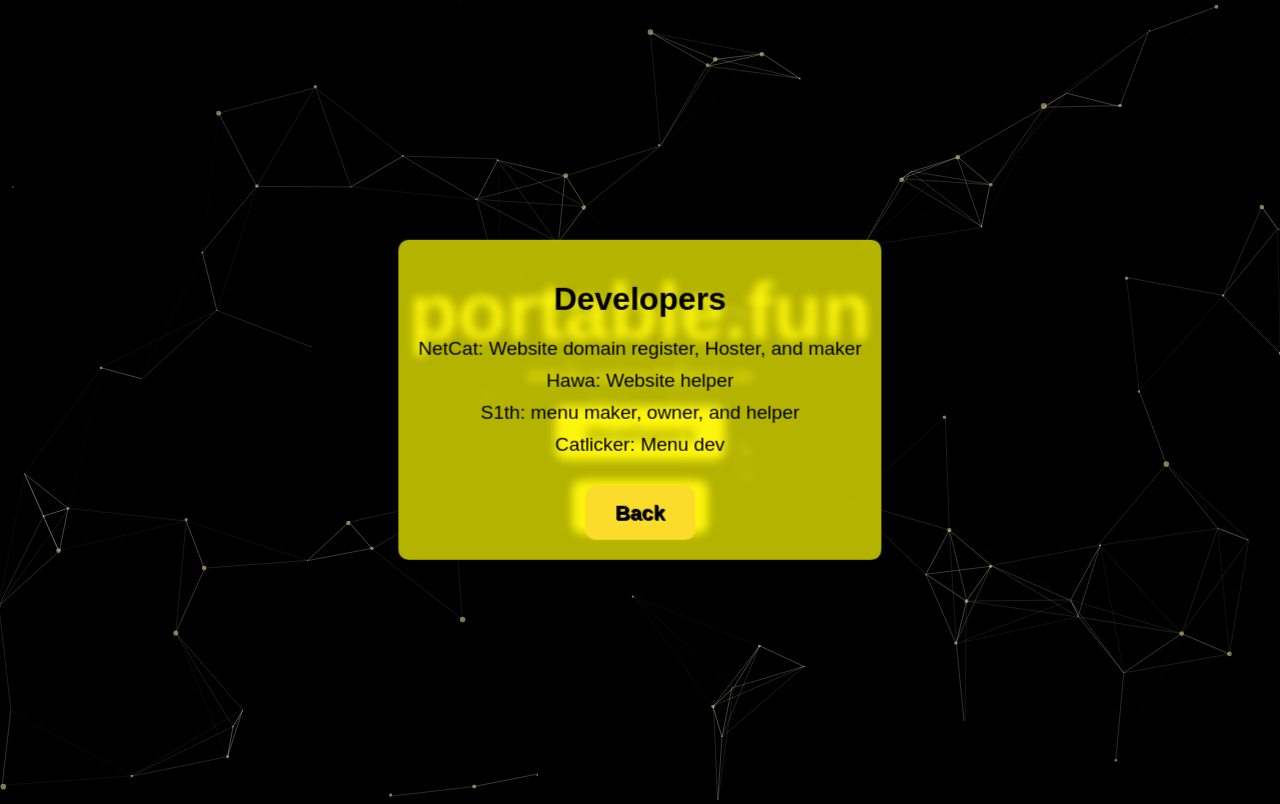
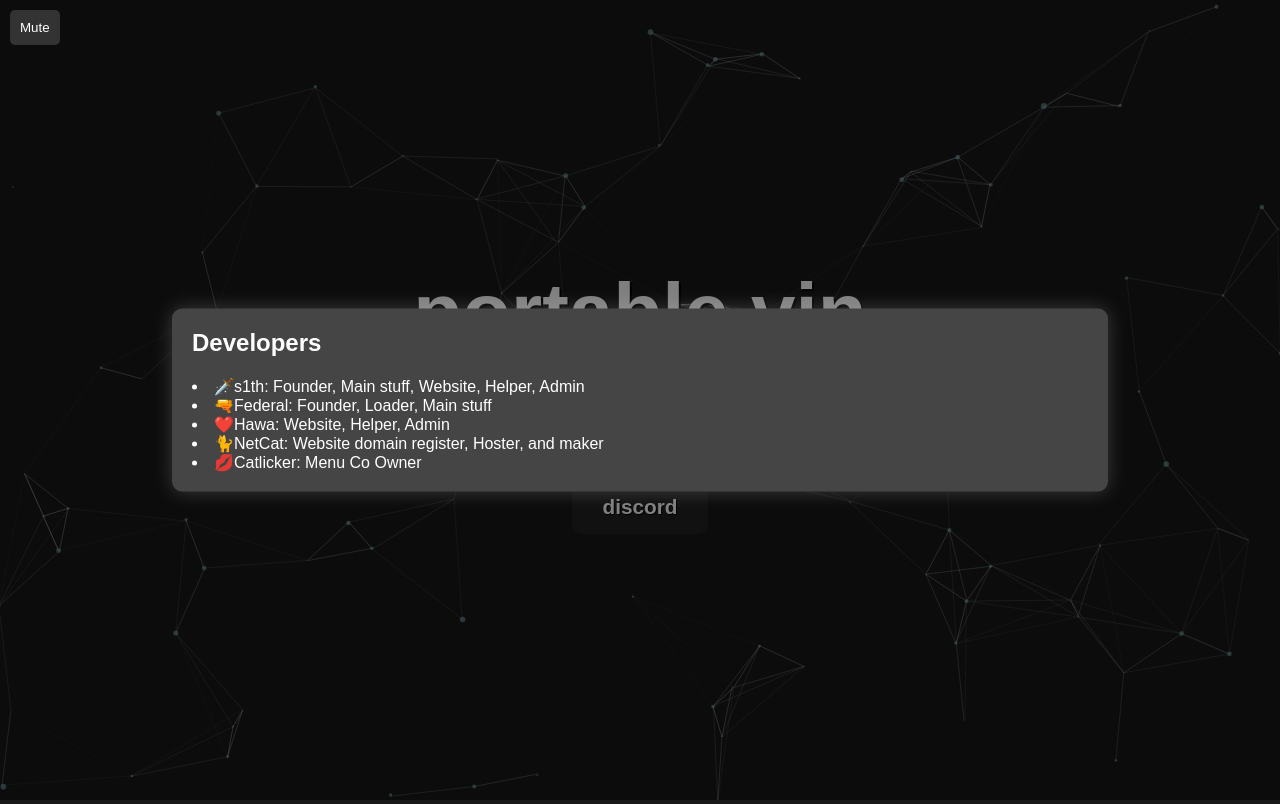
Before and after one commit to Axel-AxIsWare/portable, a plain HTML site: page index.html in a window 1280 px wide. Both pictures are taken after a click on the button "developers". Drawn offline with nearby package versions, Linux system fonts and the light colour scheme.

Commit message:
Update index.html

```diff
--- a/index.html
+++ b/index.html
@@ -14,7 +14,7 @@
             flex-direction: column;
             justify-content: center;
             align-items: center;
-            background-color: black;
+            background-color: RGB(25, 25, 25);
             color: red;
             font-family: Arial, sans-serif;
             overflow: hidden;
@@ -33,7 +33,7 @@
             text-align: center;
             text-shadow: 2px 2px black;
             z-index: 1;
-            color: #FCDC2A;
+            color: RGB(255, 255, 255);
         }
 
         .small-text {
@@ -41,7 +41,7 @@
             margin-top: 10px;
             text-align: center;
             z-index: 1;
-            color: #FCDC2A;
+            color: RGB(255, 255, 255);
         }
 
         .button {
@@ -50,8 +50,8 @@
             padding: 15px 30px;
             font-size: 1.3em;
             font-weight: bold;
-            color: black;
-            background-color: #FCDC2A;
+            color: white;
+            background-color: RGB(35, 35, 35);
             border: black;
             cursor: pointer;
             text-shadow: 1px 1px black;
@@ -59,71 +59,149 @@
         }
 
         .button:hover {
-            box-shadow: 0px 0px 10px #FCDC2A;
+            box-shadow: 0px 0px 10px RGB(35, 35, 35);
         }
 
-        /* Developers menu styles */
-        .developers-menu {
+        .panel-overlay {
+            display: none;
+            position: fixed;
+            top: 0;
+            left: 0;
+            width: 100%;
+            height: 100%;
+            background-color: rgba(0, 0, 0, 0.5);
+            z-index: 1;
+            transition: opacity 0.5s ease;
+        }
+
+        .dev-credit-button {
+            border-radius: 10px;
+            margin-top: 20px;
+            padding: 15px 30px;
+            font-size: 1.3em;
+            font-weight: bold;
+            color: white;
+            background-color: RGB(35, 35, 35);
+            border: black;
+            cursor: pointer;
+            text-shadow: 1px 1px black;
+            z-index: 1;
+        }
+
+
+        .panel {
+            display: none;
             position: fixed;
             top: 50%;
             left: 50%;
             transform: translate(-50%, -50%);
-            background-color: rgba(255, 255, 0, 0.7);
+            width: 70%;
+            background-color: #454545;
+            color: white;
             padding: 20px;
             border-radius: 10px;
-            text-align: center;
+            box-shadow: 0 0 20px rgba(255, 255, 255, 0.2);
             z-index: 2;
-            backdrop-filter: blur(5px);
-            box-shadow: 0 0 20px rgba(0, 0, 0, 0.5);
-            display: none;
+            transition: opacity 0.5s ease;
         }
 
-        .developers-menu h1 {
-            font-size: 2em;
-            color: black;
-            margin-bottom: 20px;
+        .panel h2 {
+            font-size: 1.5em;
+            margin-top: 0;
         }
 
-        .developers-menu ul {
-            list-style: none;
-            padding: 0;
-            margin: 0;
+        .panel p {
+            font-size: 20px;
         }
 
-        .developers-menu ul li {
-            font-size: 1.2em;
-            color: black;
-            margin-bottom: 10px;
+        .mute-button {
+            position: absolute;
+            top: 10px;
+            left: 10px;
+            padding: 10px;
+            background-color: #333;
+            color: #fff;
+            border: none;
+            border-radius: 5px;
+            cursor: pointer;
+            z-index: 9999;
         }
+
+        .mute-button:hover {
+            background-color: #555;
+        }
+
     </style>
 </head>
 
 <body>
+    <!-- Audio Element for Playing MP3 -->
+    <audio id="bgMusic" autoplay loop>
+        <source src="music.mp3" type="audio/mpeg">
+    </audio>
+
     <div id="particles-js"></div>
     <div class="center-text">
-        portable.fun
+        portable.vin
     </div>
     <div class="small-text">
         Website made by NetCat & s1th
     </div>
 
-    <button class="button" onclick="toggleDevelopersMenu()">
-        developers
-    </button>
+    <button class="dev-credit-button" onclick="openPanel('dev-panel')">developers</button>
     <button class="button" onclick="window.location.href='https://discord.gg/Sw8VtwjWtM'">
         discord
     </button>
 
-    <div class="developers-menu" id="developersMenu" style="display: none;">
-        <h1>Developers</h1>
-        <ul>
-            <li>NetCat: Website domain register, Hoster, and maker</li>
-            <li>Hawa: Website helper</li>
-            <li>S1th: menu maker, owner, and helper</li>
-            <li>Catlicker: Menu dev</li>
-        </ul>
-        <button class="button" onclick="goBack()">Back</button>
+    <button class="mute-button" onclick="toggleMute()">Mute</button>
+
+    <div id="dev-panel-overlay" class="panel-overlay" onclick="closePanel('dev-panel')"></div>
+    <div id="dev-panel" class="panel">
+        <h2>Developers</h2>
+        <div>
+            <li>🗡️s1th: Founder, Main stuff, Website, Helper, Admin</li>
+            <li>
+                🔫Federal: Founder, Loader, Main stuff</li>
+            <li>❤️Hawa: Website, Helper, Admin</li>
+            <li>🐈NetCat: Website domain register, Hoster, and maker</li>
+            <li>💋Catlicker: Menu Co Owner</li>
+        </div>
     </div>
+
+    <script>
+        function openPanel(panelId) {
+            var panel = document.getElementById(panelId);
+            var overlay = document.getElementById(panelId + "-overlay");
+            panel.style.opacity = "0";
+            overlay.style.opacity = "0";
+            panel.style.display = "block";
+            overlay.style.display = "block";
+            setTimeout(function () {
+                panel.style.opacity = "1";
+                overlay.style.opacity = "1";
+            }, 50);
+        }
+
+        function closePanel(panelId) {
+            var panel = document.getElementById(panelId);
+            var overlay = document.getElementById(panelId + "-overlay");
+            panel.style.opacity = "0";
+            overlay.style.opacity = "0";
+            setTimeout(function () {
+                panel.style.display = "none";
+                overlay.style.display = "none";
+            }, 500);
+        }
+
+        function openDiscord() {
+            window.open("https://discord.gg/GSVRSCJvEV", "_blank");
+        }
+
+        function toggleMute() {
+            var bgMusic = document.getElementById('bgMusic');
+            bgMusic.muted = !bgMusic.muted;
+        }
+    </script>
 
     <script src="https://cdn.jsdelivr.net/particles.js/2.0.0/particles.min.js"></script>
     <script>
@@ -137,7 +215,7 @@
                     }
                 },
                 "color": {
-                    "value": "#FFEC9E"
+                    "value": "#92C7CF"
                 },
                 "shape": {
                     "type": "circle",
@@ -177,7 +255,7 @@
                 "line_linked": {
                     "enable": true,
                     "distance": 150,
-                    "color": "#FFFBDA",
+                    "color": "#EEF7FF",
                     "opacity": 0.4,
                     "width": 1
                 },
```
